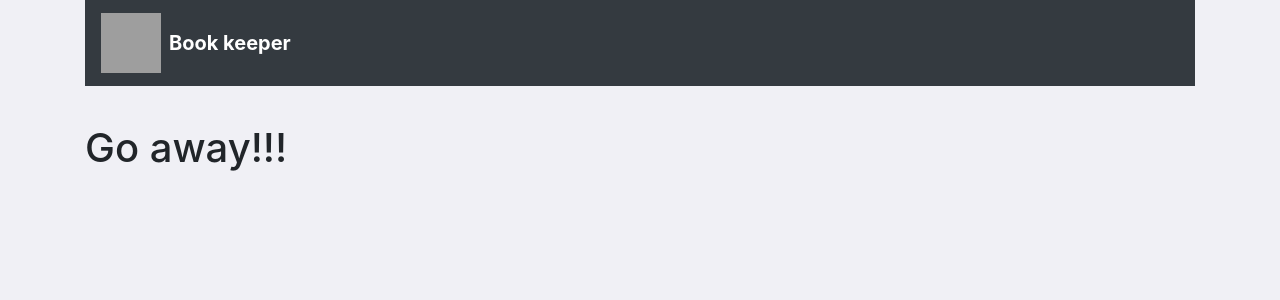
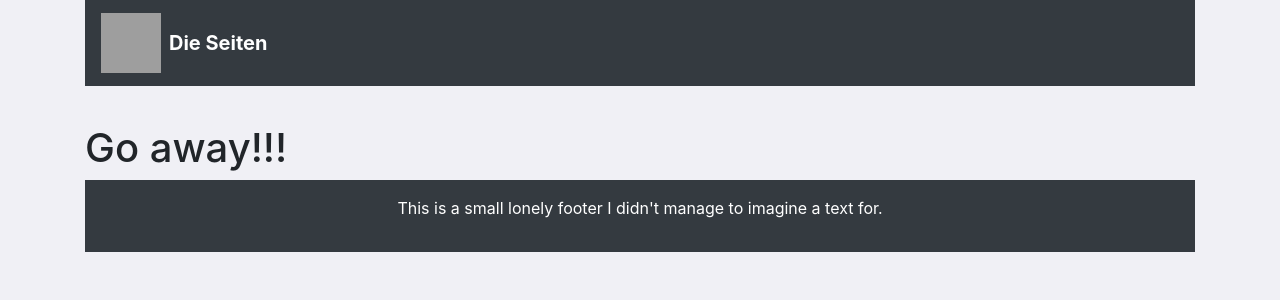
Before and after one commit to stubentiger/CS50_Project1, a Flask app: page /book_error in a window 1280 px wide. Shown: the top 300 px of the page. Run offline with Flask 2, Linux system fonts and the light colour scheme; some libraries are stand-ins or nearby versions; grey boxes are pictures that could not be loaded.

Commit message:
Fixed templates

```diff
--- a/templates/guest.html
+++ b/templates/guest.html
@@ -12,7 +12,8 @@
         <a href="{{ url_for('register') }}">Sign up </a>
         or
         <a href="{{ url_for('login') }}"> Log in </a>
-        to search books</p>
+        to search books
+      </p>
     </div>
 </div>
 {% endblock %}
--- a/templates/layout.html
+++ b/templates/layout.html
@@ -7,25 +7,24 @@
         <link rel="stylesheet" type= "text/css" href="{{ url_for('static',filename='styles/styles.css') }}">
     </head>
     <body>
-
       <div class="container">
         <div class="row">
           <div class="col">
             <nav class="navbar navbar-dark bg-dark mb-2">
               <a class="navbar-brand d-flex align-items-center" href="{{ url_for('index') }}">
                   <img class="logo mr-2" src="https://i.pinimg.com/originals/2c/fc/93/2cfc93d7665f5d7728782700e50596e3.png" alt="logo">
-                  <strong>Book keeper</strong>
+                  <strong>Die Seiten</strong>
               </a>
               {% block logout %}{% endblock %}
               </a>
             </nav>
           </div>
         </div>
-
         {% block body %}
         {% endblock %}
-
+        <footer class="mt-auto bg-dark p-3">
+            <p class="text-white text-center">This is a small lonely footer I didn't manage to imagine a text for.<p>
+        </footer>
       </div>
-
     </body>
 </html>
```
